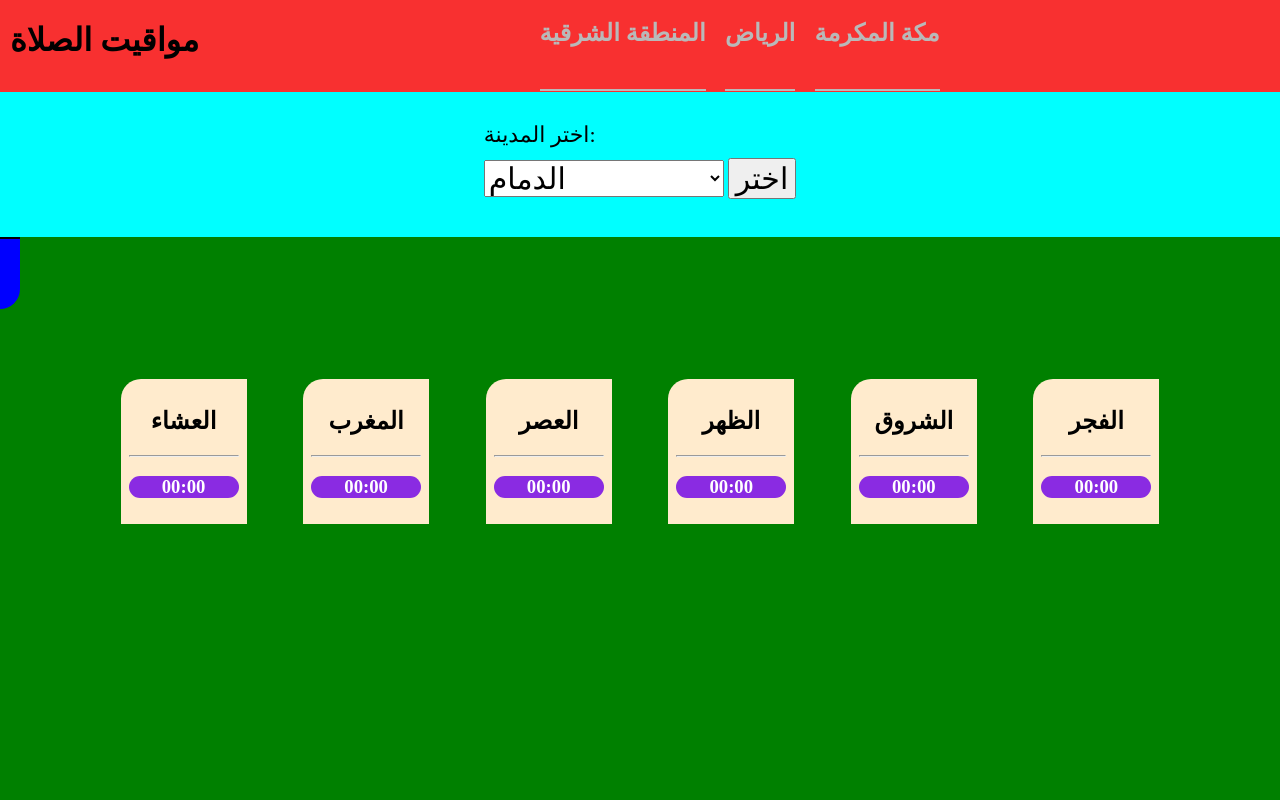
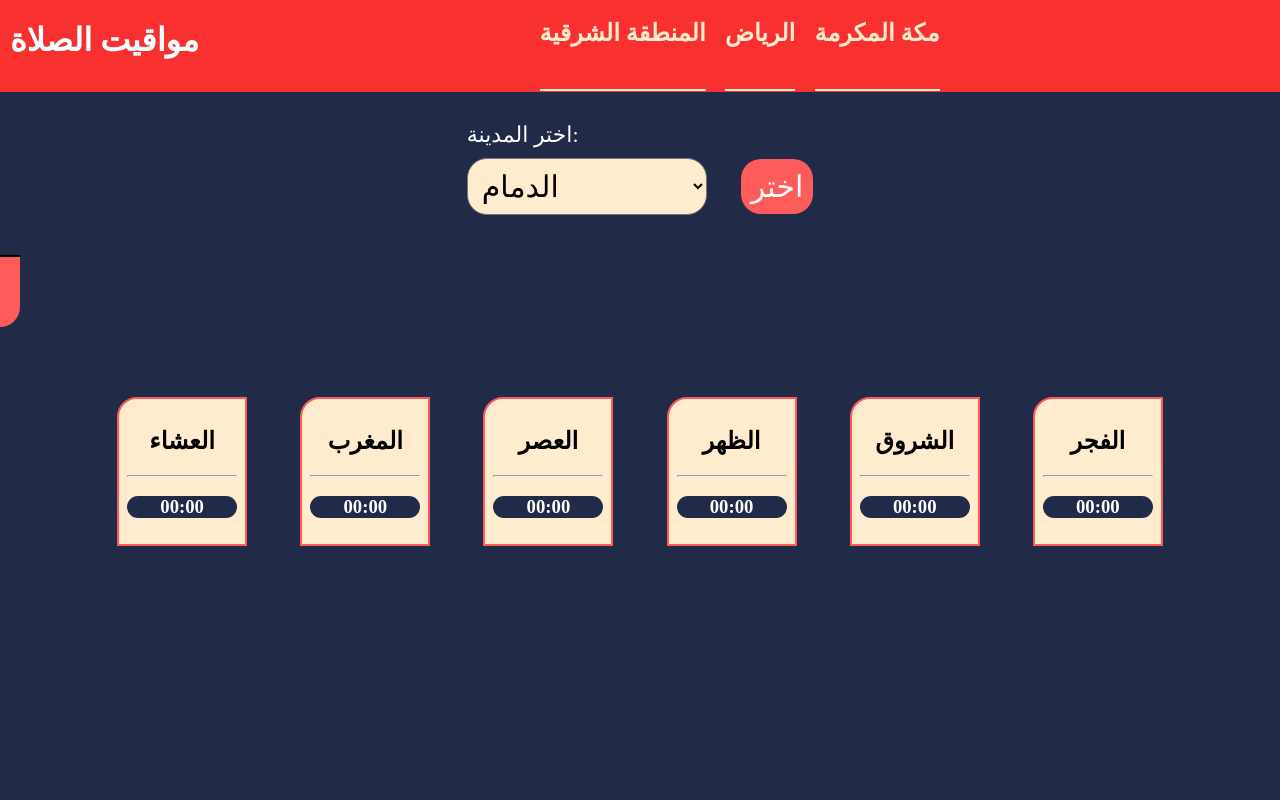
Before and after one commit to Abdulmalik90/Prayer-times, a website: page index.html in a window 1280 px wide. Shown: the top 800 px of the page. Drawn offline with nearby package versions, Linux system fonts and the light colour scheme.

Commit message:
css is finished

```diff
--- a/style.css
+++ b/style.css
@@ -1,6 +1,7 @@
 body {
     margin: 0;
     padding: 0;
+    background-color: rgb(33, 42, 70);
 }
 
 header {
@@ -14,6 +15,7 @@ header {
 
 #logo {
     margin-left: 10px;
+    color: azure;
 }
 
 
@@ -28,13 +30,13 @@ header {
 
 .arias-div{
     height: 100%;
-    border-bottom: 2px rgb(185, 185, 185) solid;
-    color: rgb(185, 185, 185);
+    border-bottom: 2px blanchedalmond solid;
+    color: blanchedalmond;
 }
 
 .arias-div:hover{
-    border-bottom: 2px white solid;
-    color: white;
+    border-bottom: 2px rgb(143, 143, 143) solid;
+    color: rgb(143, 143, 143);
     cursor: pointer;
 }
 
@@ -45,7 +47,7 @@ header {
 /* content 1 chose the city */
 #contain-div-city{
     height: 40%;
-    background-color: aqua;
+    background-color: rgb(33, 42, 70);
     display: flex;
     justify-content: space-evenly;
 }
@@ -62,15 +64,26 @@ header {
     font-size: 30px;
     margin-bottom: 10px;
     width: 240px;
+    background-color: blanchedalmond;
+    border-radius: 20px;
+    padding: 10px;
 }
 
 #chose-city-div label{
     font-size: 22px;
     margin-bottom: 10px;
+    color: white;
 }
 
 #shose-button {
     font-size: 30px;
+    background-color: rgb(254, 91, 91);
+    color: white;
+    margin-left: 30px;
+    border: none;
+    padding: 10px;
+    border-radius: 20px;
+
 }
 
 /* Time box */
@@ -78,7 +91,7 @@ header {
 #prayTime-div {
     width: 100%;
     height: 100vh;
-    background-color: green;
+    background-color: rgb(33, 42, 70);
 }
 
 #show-time{
@@ -86,7 +99,8 @@ header {
     border-top: 2px black solid;
     display: flex;
     padding: 10px;
-    background-color: blue;
+    background-color: rgb(254, 91, 91);
+    color: white;
     height: 50px;
     width: max-content;
     border-bottom-right-radius: 30px;
@@ -105,11 +119,12 @@ header {
     text-align: center;
     padding: 8px;
     border-top-left-radius: 20px;
+    border: 2px rgb(254, 91, 91) solid;
 
 }
 
 .pray-time-box h3 {
-    background-color: blueviolet;
+    background-color: rgb(33, 42, 70);
     color: white;
-    border-radius: 20px;
+    border-radius: 20px ;
 }
```
